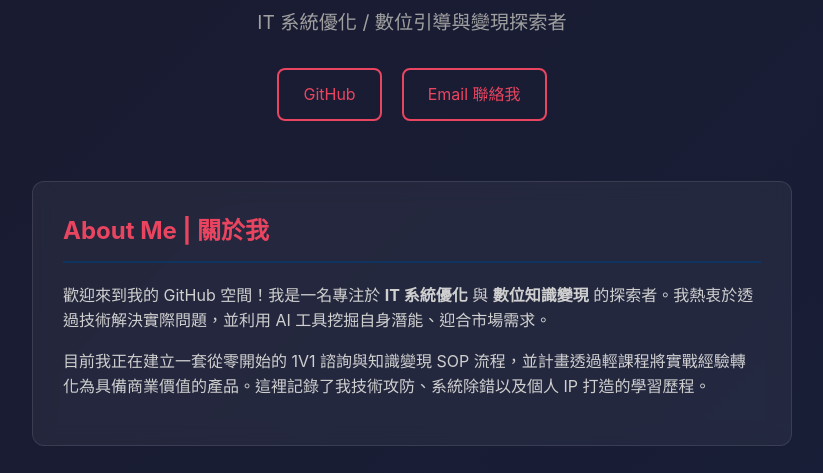
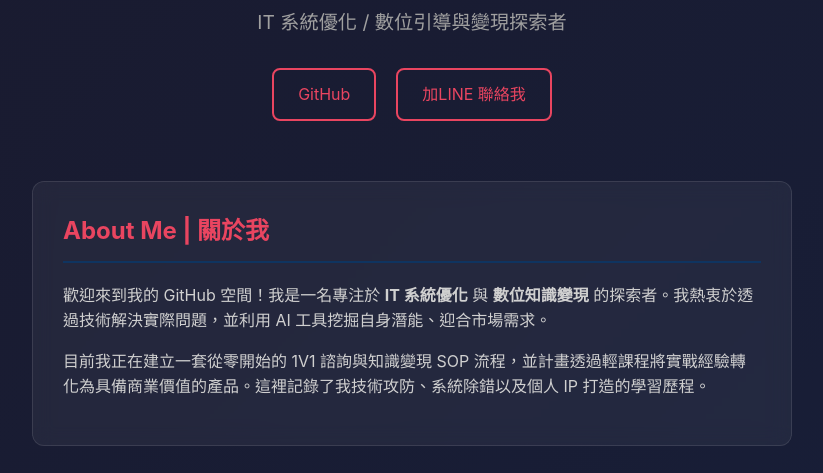
Before and after one commit to southchi-cell/southchi.github.io, a plain HTML site: page index.html in a window 1280 px wide. Shown: the part 297-770 px from the top of the page, without its empty margins (228-1051 px from the left). Drawn offline with Linux system fonts and the light colour scheme.

Commit message:
Update index.html

```diff
--- a/index.html
+++ b/index.html
@@ -150,7 +150,7 @@
 
         <div class="links">
             <a href="https://github.com/southchi-cell" target="_blank">GitHub</a>
-            <a href="mailto:southchi@gmail.com">Email 聯絡我</a>
+            <a href="https://lin.ee/F9vFEgP">加LINE 聯絡我</a>
         </div>
     </header>
 
```
